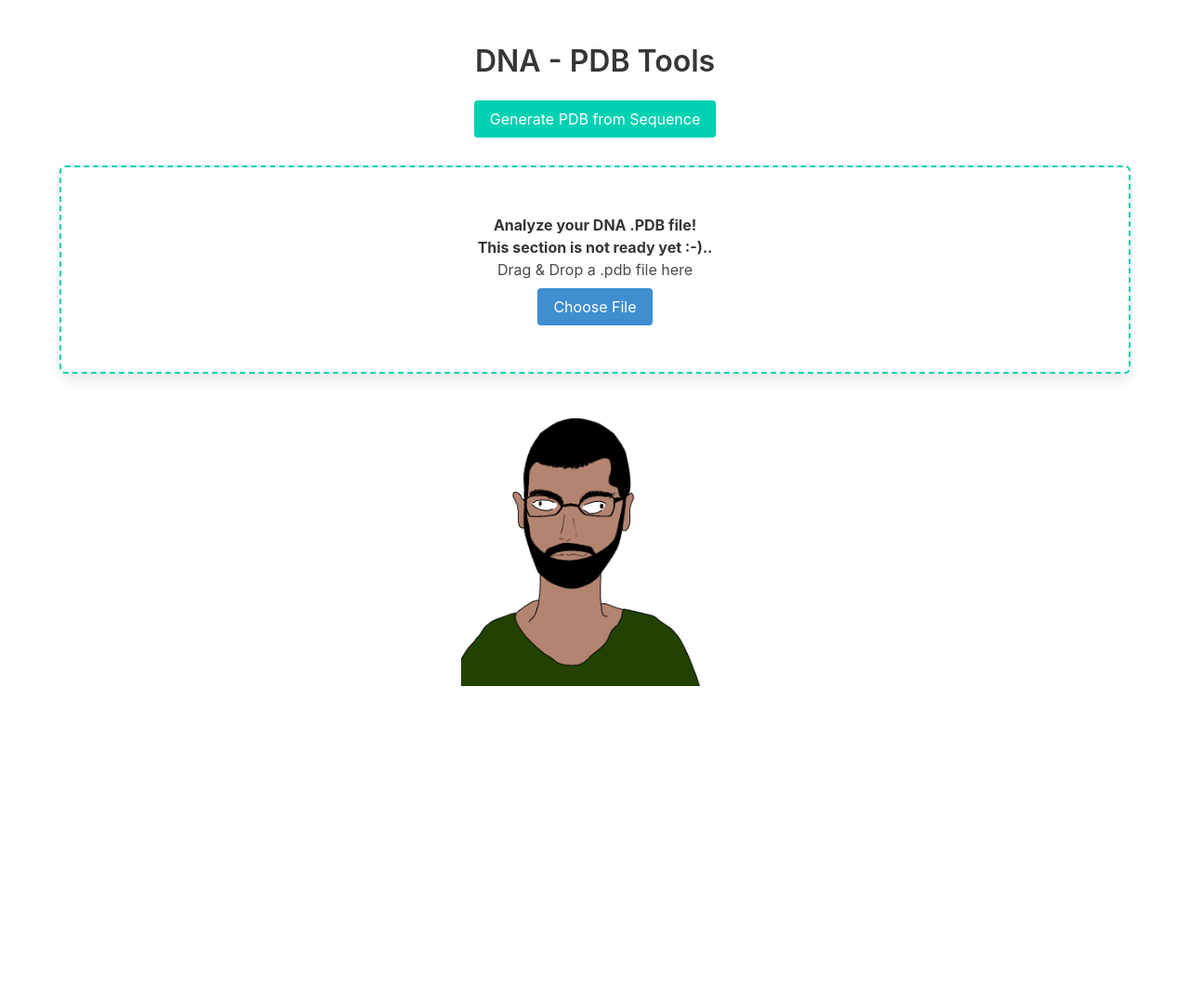
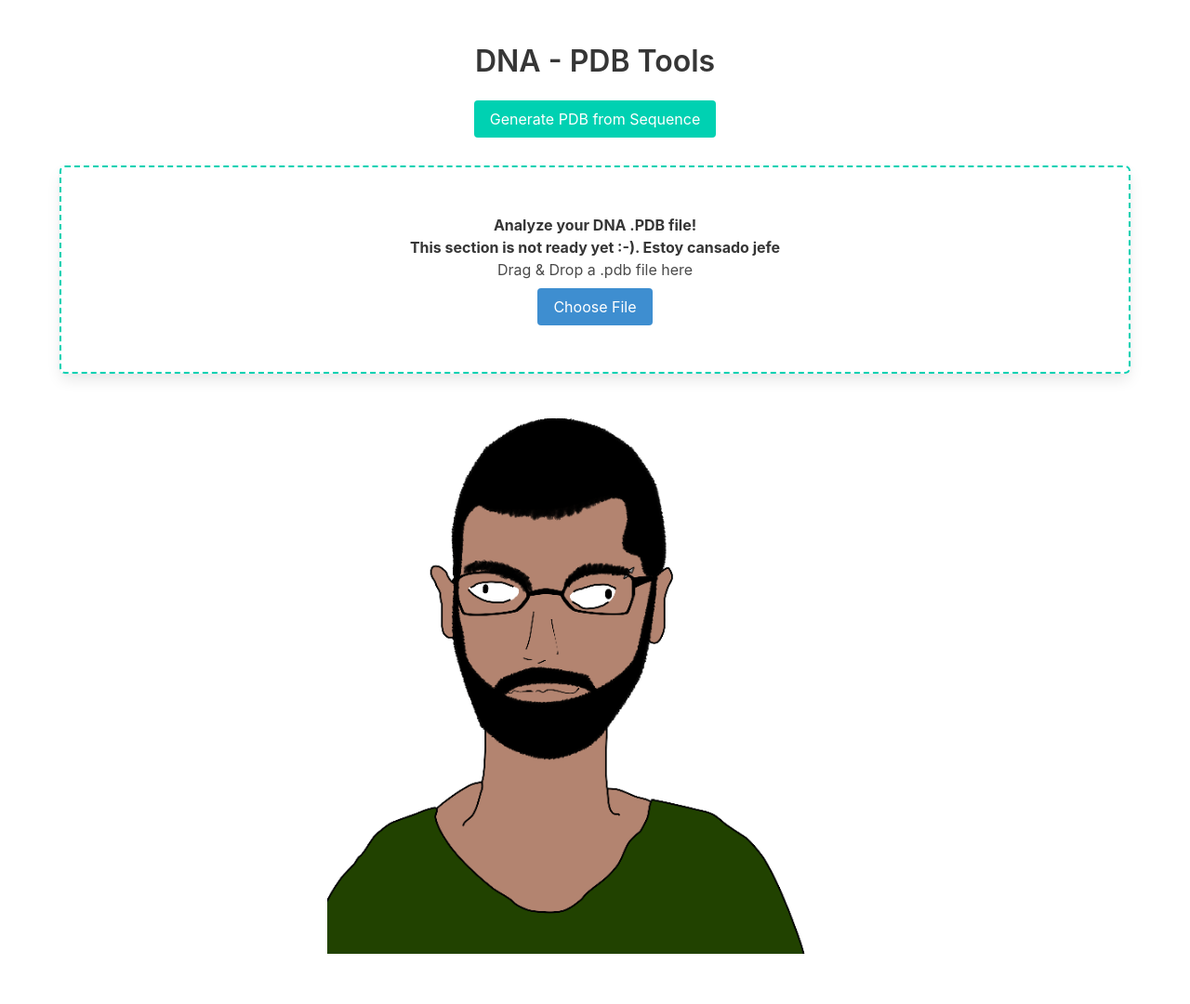
Before and after one commit to Chamiltoniano/dna_tools, a Flask app: page / in a window 1280 px wide. Shown: the whole page at 93% size. Before the commit the page ends 738 px from the top, so only its background shows below. Run offline with Flask 3, Linux system fonts and the light colour scheme.

Commit message:
Update index.html
La reputisima

```diff
--- a/templates/index.html
+++ b/templates/index.html
@@ -5,6 +5,7 @@
     <title>DNA Tools</title>
     <meta name="viewport" content="width=device-width, initial-scale=1">
     <link rel="stylesheet" href="https://cdnjs.cloudflare.com/ajax/libs/bulma/0.9.4/css/bulma.min.css">
+    <script src="https://cdnjs.cloudflare.com/ajax/libs/3Dmol/2.0.4/3Dmol-min.js"></script>
     <style>
         #drop-area {
             border: 2px dashed #00d1b2;
@@ -13,9 +14,7 @@
             color: #4a4a4a;
             margin-top: 30px;
         }
-        .progress {
-            margin-top: 20px;
-        }
+
         #viewer3d {
             display: none;
             width: 100%;
@@ -25,6 +24,15 @@
             border: 1px solid #ccc;
         }
 
+        .progress {
+            margin-top: 20px;
+        }
+
+        #resultImage {
+            max-width: 50%;
+            height: auto;
+            object-fit: contain;
+        }
     </style>
 </head>
 <body class="section">
@@ -42,21 +50,23 @@
     <!-- Drag & Drop -->
     <div id="drop-area" class="box">
         <p><strong>Analyze your DNA .PDB file!</strong></p>
-    <p><strong>This section is not ready yet :-)..</strong></p>
+        <p><strong>This section is not ready yet :-). Estoy cansado jefe</strong></p>
         <p>Drag & Drop a .pdb file here</p>
         <input type="file" id="fileElem" accept=".pdb" style="display:none;">
         <button class="button is-info mt-2" onclick="document.getElementById('fileElem').click()">Choose File</button>
     </div>
-    <div id="viewer3d" style="width: 100%; height: 500px; margin-top: 30px; display: none;"></div>
 
+    <!-- Viewer 3D -->
+    <div id="viewer3d"></div>
+
+    <!-- Barra de progreso -->
     <progress id="progress-bar" class="progress is-info" value="0" max="100" style="display:none;"></progress>
     <p id="status" class="has-text-centered mt-2"></p>
 
     <!-- Imagen fija -->
     <div class="has-text-centered mt-6">
         <img id="resultImage" src="{{ url_for('static', filename='image.png') }}"
-     alt="Result preview"
-     style="max-width: 25%; height: auto; object-fit: contain;">
+             alt="Result preview">
     </div>
 </div>
 
@@ -106,7 +116,6 @@
     </div>
 </div>
 
-<script src="https://3Dmol.csb.pitt.edu/build/3Dmol-min.js"></script>
 <script src="/static/script.js"></script>
 </body>
 </html>
```
Lines whose indentation alone changed are shown as unchanged.
